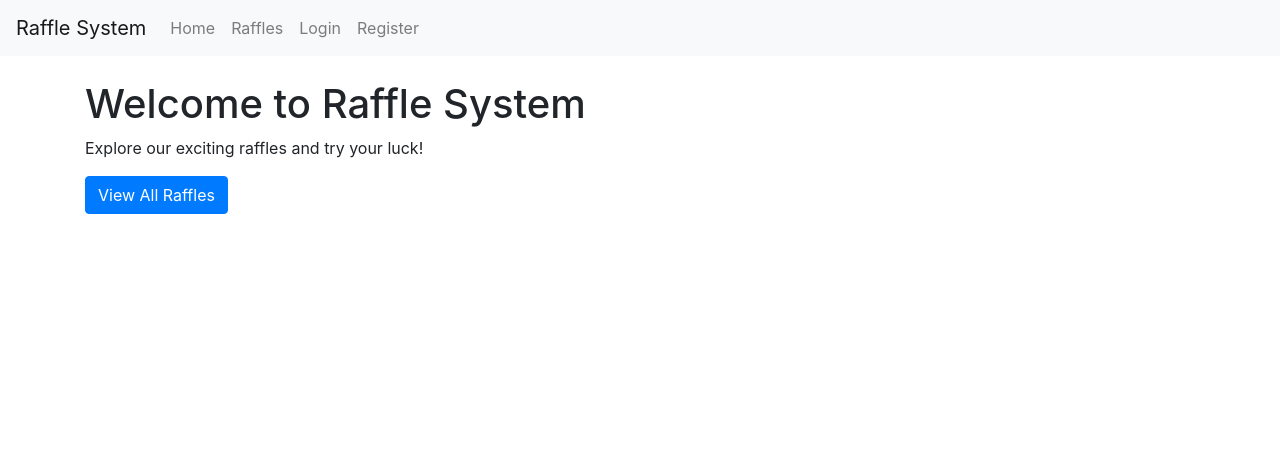
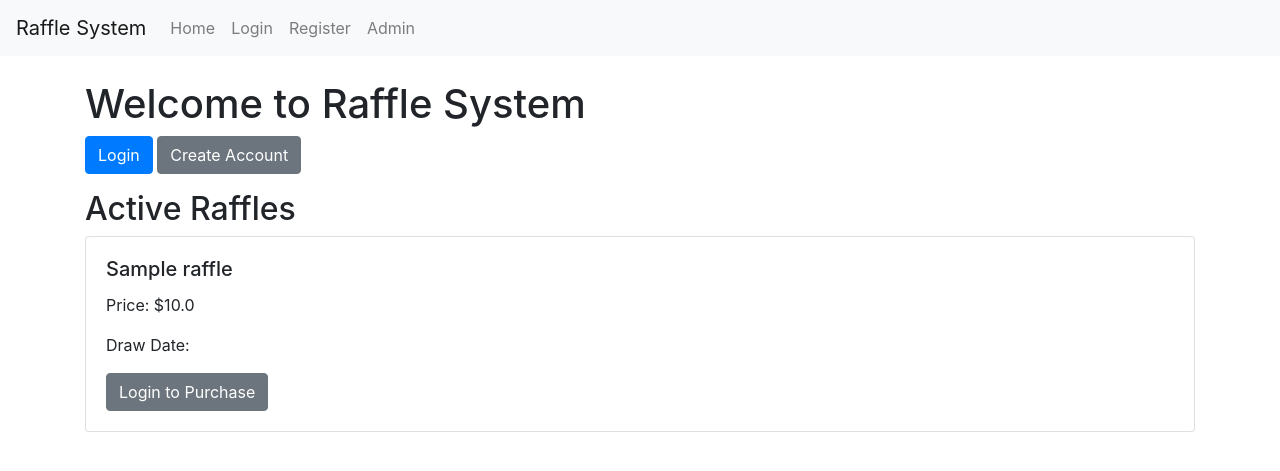
Before and after one commit to RandomWilder/WRPlay, a Flask app: page / in a window 1280 px wide. Shown: the top 471 px of the page. Run offline with Flask 3, Linux system fonts and the light colour scheme; tables that the repository leaves empty hold one stand-in row (values such as "Sample post"); some libraries are stand-ins or nearby versions.

Commit message:
Description of your changes

```diff
--- a/app/__init__.py
+++ b/app/__init__.py
@@ -9,6 +9,7 @@
 
 db = SQLAlchemy()
 login_manager = LoginManager()
+login_manager.login_view = 'auth.login'  # Add this line here
 admin_manager = Admin(template_mode='bootstrap3')
 
 def create_app(config_class=Config):
@@ -21,13 +22,13 @@
 
     from app.models import User
     from app.routes import main, auth, raffle
-    from app.routes.admin import admin_bp
+    from app.routes.admin import admin_bp as admin_routes_bp
     from app.admin import views as admin_views
 
     app.register_blueprint(main.bp)
     app.register_blueprint(auth.bp)
     app.register_blueprint(raffle.bp)
-    app.register_blueprint(admin_bp)
+    app.register_blueprint(admin_routes_bp)
 
     admin_views.init_admin_views(admin_manager)
 
--- a/app/routes/main.py
+++ b/app/routes/main.py
@@ -1,16 +1,10 @@
 from flask import Blueprint, render_template
+from flask_login import current_user
 from app.services.raffle_service import RaffleService
 
 bp = Blueprint('main', __name__)
 
 @bp.route('/')
 def index():
-    return render_template('index.html')
-
-@bp.route('/about')
-def about():
-    return render_template('about.html')
-
-@bp.route('/contact')
-def contact():
-    return render_template('contact.html')
+    active_raffles = RaffleService.get_active_raffles()
+    return render_template('index.html', raffles=active_raffles)
--- a/app/templates/base.html
+++ b/app/templates/base.html
@@ -11,16 +11,14 @@
         <a class="navbar-brand" href="{{ url_for('main.index') }}">Raffle System</a>
         <div class="navbar-nav">
             <a class="nav-item nav-link" href="{{ url_for('main.index') }}">Home</a>
-            <a class="nav-item nav-link" href="{{ url_for('raffle.list_raffles') }}">Raffles</a>
             {% if current_user.is_authenticated %}
-                {% if current_user.is_admin %}
-                    <a class="nav-item nav-link" href="{{ url_for('admin.admin_panel') }}">Admin</a>
-                {% endif %}
+                <a class="nav-item nav-link" href="{{ url_for('raffle.my_tickets') }}">My Tickets</a>
                 <a class="nav-item nav-link" href="{{ url_for('auth.logout') }}">Logout</a>
             {% else %}
                 <a class="nav-item nav-link" href="{{ url_for('auth.login') }}">Login</a>
                 <a class="nav-item nav-link" href="{{ url_for('auth.register') }}">Register</a>
             {% endif %}
+            <a class="nav-item nav-link" href="{{ url_for('admin_routes.admin_login') }}">Admin</a>
         </div>
     </nav>
 
--- a/app/templates/index.html
+++ b/app/templates/index.html
@@ -4,6 +4,33 @@
 
 {% block content %}
 <h1>Welcome to Raffle System</h1>
-<p>Explore our exciting raffles and try your luck!</p>
-<a href="{{ url_for('raffle.list_raffles') }}" class="btn btn-primary">View All Raffles</a>
+
+{% if current_user.is_authenticated %}
+    <p>Welcome back, {{ current_user.username }}!</p>
+{% else %}
+    <p>
+        <a href="{{ url_for('auth.login') }}" class="btn btn-primary">Login</a>
+        <a href="{{ url_for('auth.register') }}" class="btn btn-secondary">Create Account</a>
+    </p>
+{% endif %}
+
+<h2>Active Raffles</h2>
+{% if raffles %}
+    {% for raffle in raffles %}
+        <div class="card mb-3">
+            <div class="card-body">
+                <h5 class="card-title">{{ raffle.name }}</h5>
+                <p class="card-text">Price: ${{ raffle.ticket_price }}</p>
+                <p class="card-text">Draw Date: {{ raffle.draw_time }}</p>
+                {% if current_user.is_authenticated %}
+                    <a href="{{ url_for('raffle.raffle_detail', raffle_id=raffle.id) }}" class="btn btn-primary">View Details</a>
+                {% else %}
+                    <a href="{{ url_for('auth.login') }}" class="btn btn-secondary">Login to Purchase</a>
+                {% endif %}
+            </div>
+        </div>
+    {% endfor %}
+{% else %}
+    <p>No active raffles at the moment.</p>
+{% endif %}
 {% endblock %}
```
Also changed, not shown: app/routes/admin.py (+31 -15 lines), app/routes/auth.py (+4 -13 lines), app/templates/admin/login.html (added, +22 -0 lines).
